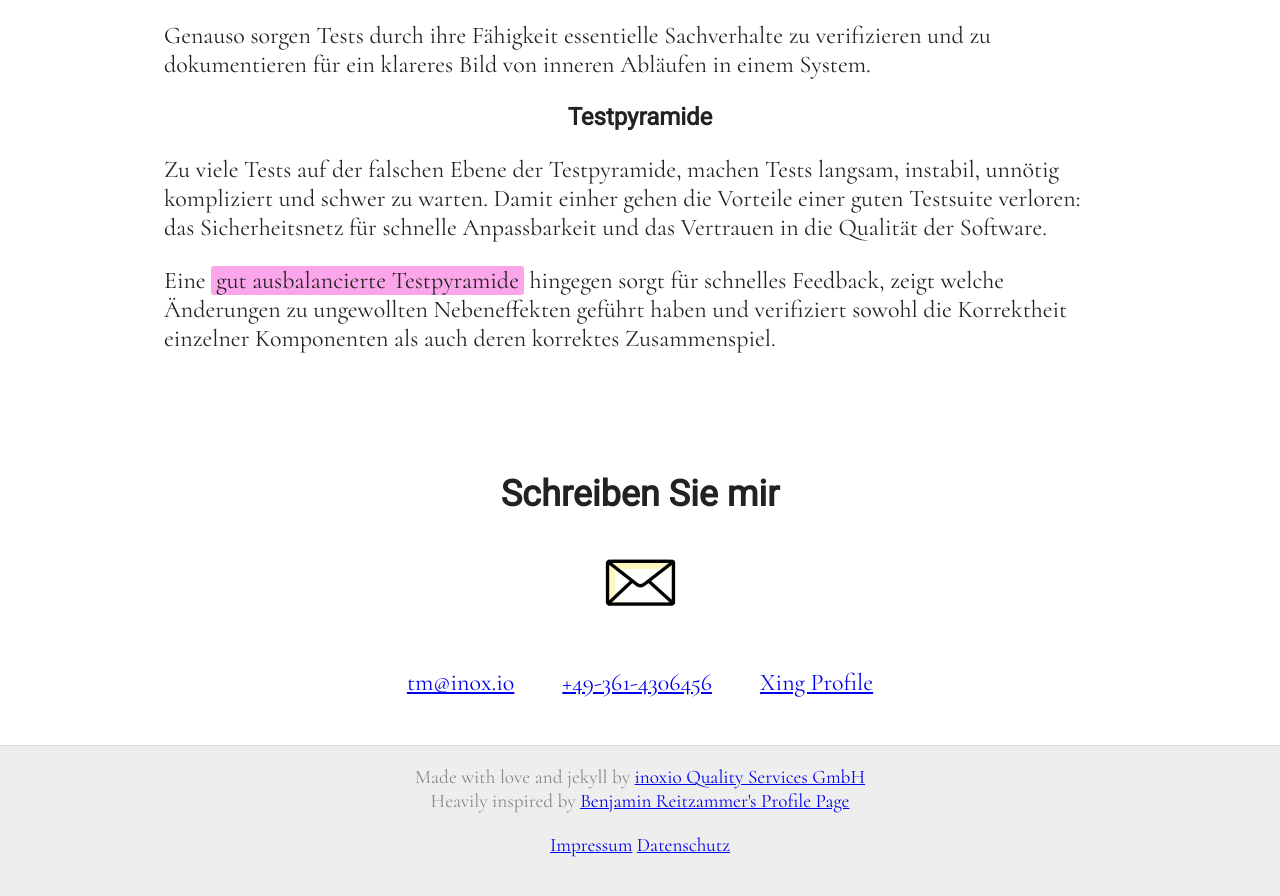
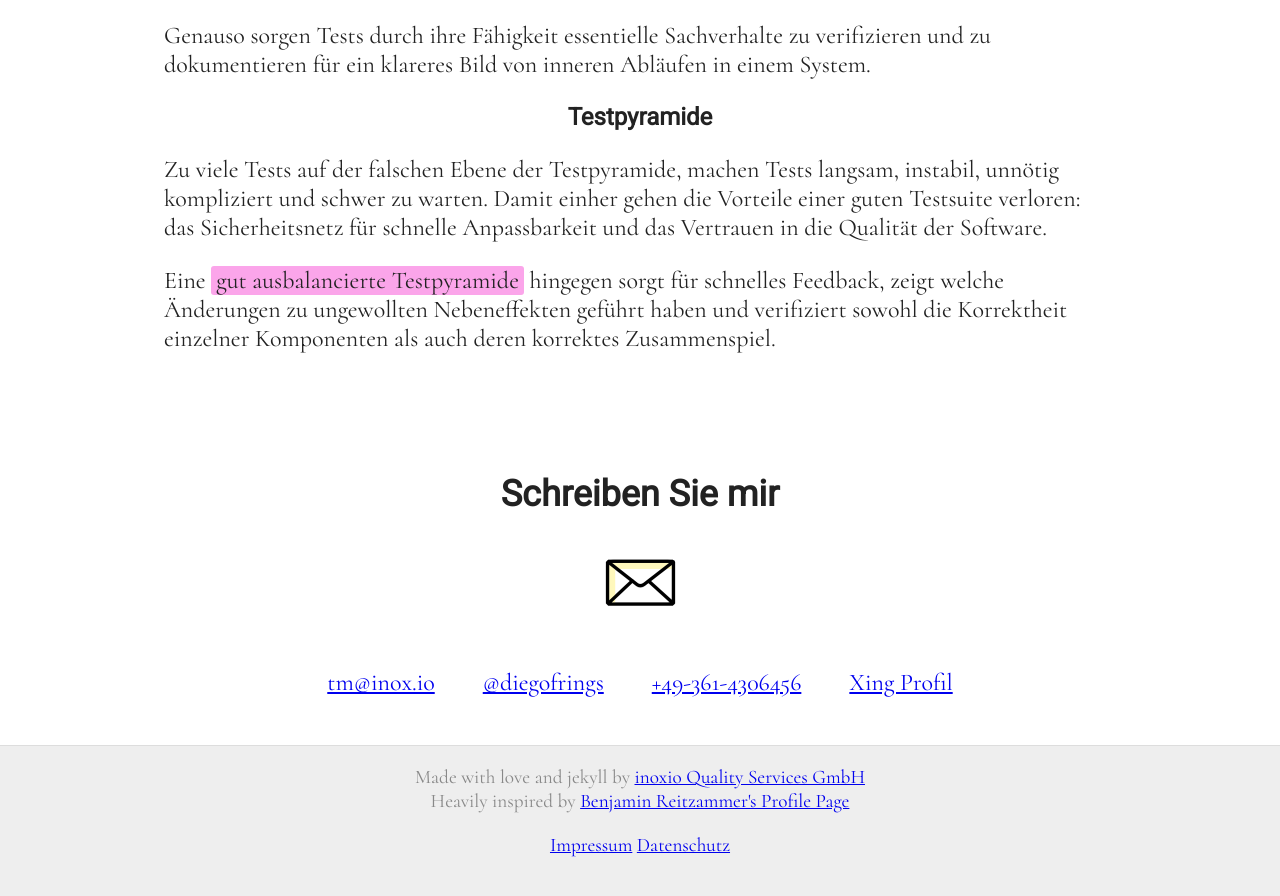
Before and after one commit to alphaone/alphaone.github.io, a Jekyll site: the page built from index.md, in a window 1280 px wide and 900 px high, scrolled down 3792 px. Shown: the top 896 px of the window. Built offline with Jekyll 4.4.1, drawn with Linux system fonts in a browser that asks for light colours.

Commit message:
Add twitter to contact section

```diff
--- a/_includes/contact.md
+++ b/_includes/contact.md
@@ -1,7 +1,6 @@
 <img class="head" src="/assets/contact.png">
 
-<ul>
-    <li><a href="mailto:tm@inox.io">tm@inox.io</a></li>
-    <li><a href="tel:+49-361-4306456">+49-361-4306456</a></li>
-    <li><a href="https://www.xing.com/profile/Torsten_Mangner">Xing Profile</a></li>
-</ul>
+* [tm@inox.io](mailto:tm@inox.io)
+* [@diegofrings](https://twitter.com/diegofrings)
+* [+49-361-4306456](tel:+49-361-4306456)
+* [Xing Profil](https://www.xing.com/profile/Torsten_Mangner)
```
